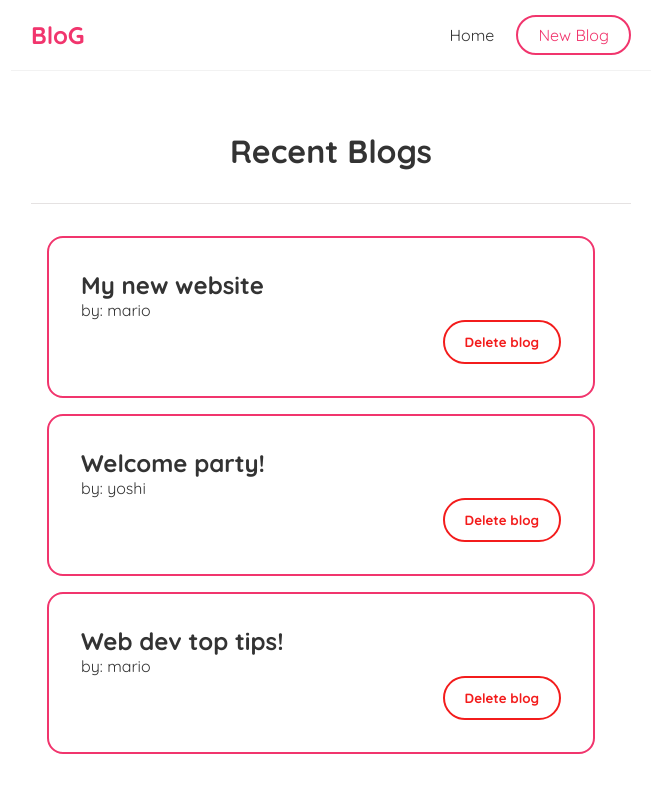
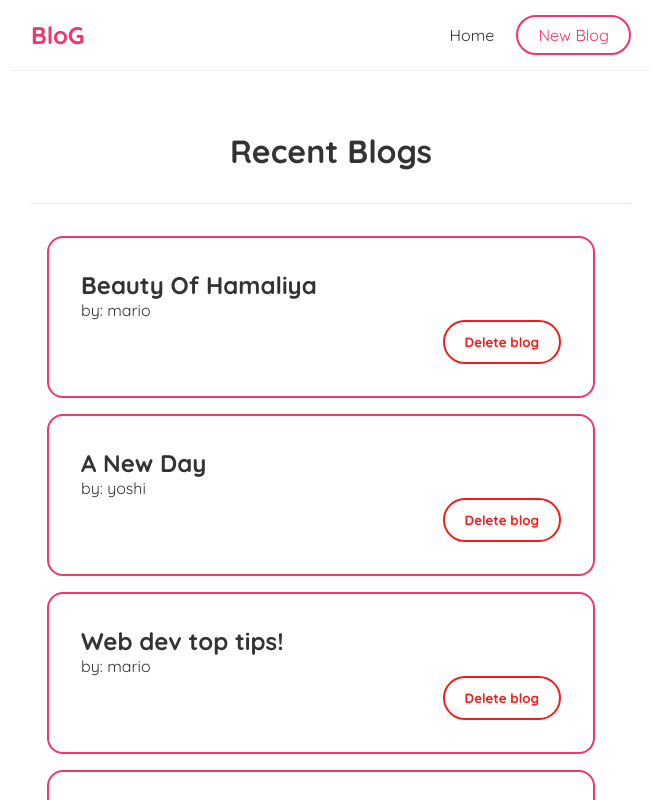
Before and after one commit to SaadJamilAkhtar/react-blog-app, a React (Create React App) app: page / in a window 1280 px wide. Shown: the top 800 px of the page, without its empty margins (309-971 px from the left). Built offline with nearby package versions, Linux system fonts and the light colour scheme; data requests are answered from the project's data file.

Commit message:
blog add done

```diff
--- a/database/db.json
+++ b/database/db.json
@@ -17,6 +17,18 @@
       "body": "\"Lorem ipsum dolor sit amet, consectetur adipiscing elit, sed do eiusmod tempor incididunt ut labore et dolore magna aliqua. Ut enim ad minim veniam, quis nostrud exercitation ullamco laboris nisi ut aliquip ex ea commodo consequat. Duis aute irure dolor in reprehenderit in voluptate velit esse cillum dolore eu fugiat nulla pariatur. Excepteur sint occaecat cupidatat non proident, sunt in culpa qui officia deserunt mollit anim id est laborum.\"<br>\"Sed ut perspiciatis unde omnis iste natus error sit voluptatem accusantium doloremque laudantium, totam rem aperiam, eaque ipsa quae ab illo inventore veritatis et quasi architecto beatae vitae dicta sunt explicabo. Nemo enim ipsam voluptatem quia voluptas sit aspernatur aut odit aut fugit, sed quia consequuntur magni dolores eos qui ratione voluptatem sequi nesciunt. Neque porro quisquam est, qui dolorem ipsum quia dolor sit amet, consectetur, adipisci velit, sed quia non numquam eius modi tempora incidunt ut labore et dolore magnam aliquam quaerat voluptatem. Ut enim ad minima veniam, quis nostrum exercitationem ullam corporis suscipit laboriosam, nisi ut aliquid ex ea commodi consequatur? Quis autem vel eum iure reprehenderit qui in ea voluptate velit esse quam nihil molestiae consequatur, vel illum qui dolorem eum fugiat quo voluptas nulla pariatur?\"",
       "author": "mario",
       "id": 3
+    },
+    {
+      "title": "A New Day",
+      "body": "\"Lorem ipsum dolor sit amet, consectetur adipiscing elit, sed do eiusmod tempor incididunt ut labore et dolore magna aliqua. Ut enim ad minim veniam, quis nostrud exercitation ullamco laboris nisi ut aliquip ex ea commodo consequat. Duis aute irure dolor in reprehenderit in voluptate velit esse cillum dolore eu fugiat nulla pariatur. Excepteur sint occaecat cupidatat non proident, sunt in culpa qui officia deserunt mollit anim id est laborum.\"<br>\n\"Sed ut perspiciatis unde omnis iste natus error sit voluptatem accusantium doloremque laudantium, totam rem aperiam, eaque ipsa quae ab illo inventore veritatis et quasi architecto beatae vitae dicta sunt explicabo. Nemo enim ipsam voluptatem quia voluptas sit aspernatur aut odit aut fugit, sed quia consequuntur magni dolores eos qui ratione voluptatem sequi nesciunt. Neque porro quisquam est, qui dolorem ipsum quia dolor sit amet, consectetur, adipisci velit, sed quia non numquam eius modi tempora incidunt ut labore et dolore magnam aliquam quaerat voluptatem. Ut enim ad minima veniam, quis nostrum exercitationem ullam corporis suscipit laboriosam, nisi ut aliquid ex ea commodi consequatur? Quis autem vel eum iure reprehenderit qui in ea voluptate velit esse quam nihil molestiae consequatur, vel illum qui dolorem eum fugiat quo voluptas nulla pariatur?\"",
+      "author": "yoshi",
+      "id": 4
+    },
+    {
+      "title": "Beauty Of Hamaliya",
+      "body": "\"Lorem ipsum dolor sit amet, consectetur adipiscing elit, sed do eiusmod tempor incididunt ut labore et dolore magna aliqua. Ut enim ad minim veniam, quis nostrud exercitation ullamco laboris nisi ut aliquip ex ea commodo consequat. Duis aute irure dolor in reprehenderit in voluptate velit esse cillum dolore eu fugiat nulla pariatur. Excepteur sint occaecat cupidatat non proident, sunt in culpa qui officia deserunt mollit anim id est laborum.\"<br>\n\"Sed ut perspiciatis unde omnis iste natus error sit voluptatem accusantium doloremque laudantium, totam rem aperiam, eaque ipsa quae ab illo inventore veritatis et quasi architecto beatae vitae dicta sunt explicabo. Nemo enim ipsam voluptatem quia voluptas sit aspernatur aut odit aut fugit, sed quia consequuntur magni dolores eos qui ratione voluptatem sequi nesciunt. Neque porro quisquam est, qui dolorem ipsum quia dolor sit amet, consectetur, adipisci velit, sed quia non numquam eius modi tempora incidunt ut labore et dolore magnam aliquam quaerat voluptatem. Ut enim ad minima veniam, quis nostrum exercitationem ullam corporis suscipit laboriosam, nisi ut aliquid ex ea commodi consequatur? Quis autem vel eum iure reprehenderit qui in ea voluptate velit esse quam nihil molestiae consequatur, vel illum qui dolorem eum fugiat quo voluptas nulla pariatur?\"",
+      "author": "mario",
+      "id": 5
     }
   ]
 }
--- a/src/components/BlogForm.js
+++ b/src/components/BlogForm.js
@@ -14,8 +14,21 @@
         })
     }
 
-    const submit = (e) => {
+    const submit = async (e) => {
         e.preventDefault();
+        const blog = await fetch('http://localhost:5000/blogs',
+            {
+                method: 'POST',
+                headers: {
+                    "Content-Type" : "application/json"
+                },
+                body: JSON.stringify(data)
+            })
+        setData({
+            title: "",
+            body: "",
+            author: "mario"
+        });
 
     }
 
--- a/src/components/Home.js
+++ b/src/components/Home.js
@@ -5,7 +5,12 @@
 
 function Home(props) {
 
-    const {data: blogs, setData: setBlogs, isLoading, error} = useFetch('http://localhost:5000/blogs');
+    const {
+        data: blogs,
+        setData: setBlogs,
+        isLoading,
+        error
+    } = useFetch('http://localhost:5000/blogs?_sort=id&_order=desc');
 
     const delBlog = (id) => {
         setBlogs(blogs.filter(blog => blog.id !== id));
@@ -22,7 +27,7 @@
             {error &&
             <div className="loading error">
                 <FaTimesCircle style={
-                    {color:"#ee2f2f",fontSize: '2rem'}
+                    {color: "#ee2f2f", fontSize: '2rem'}
                 }/>
                 <h2>
                     {error}
```
